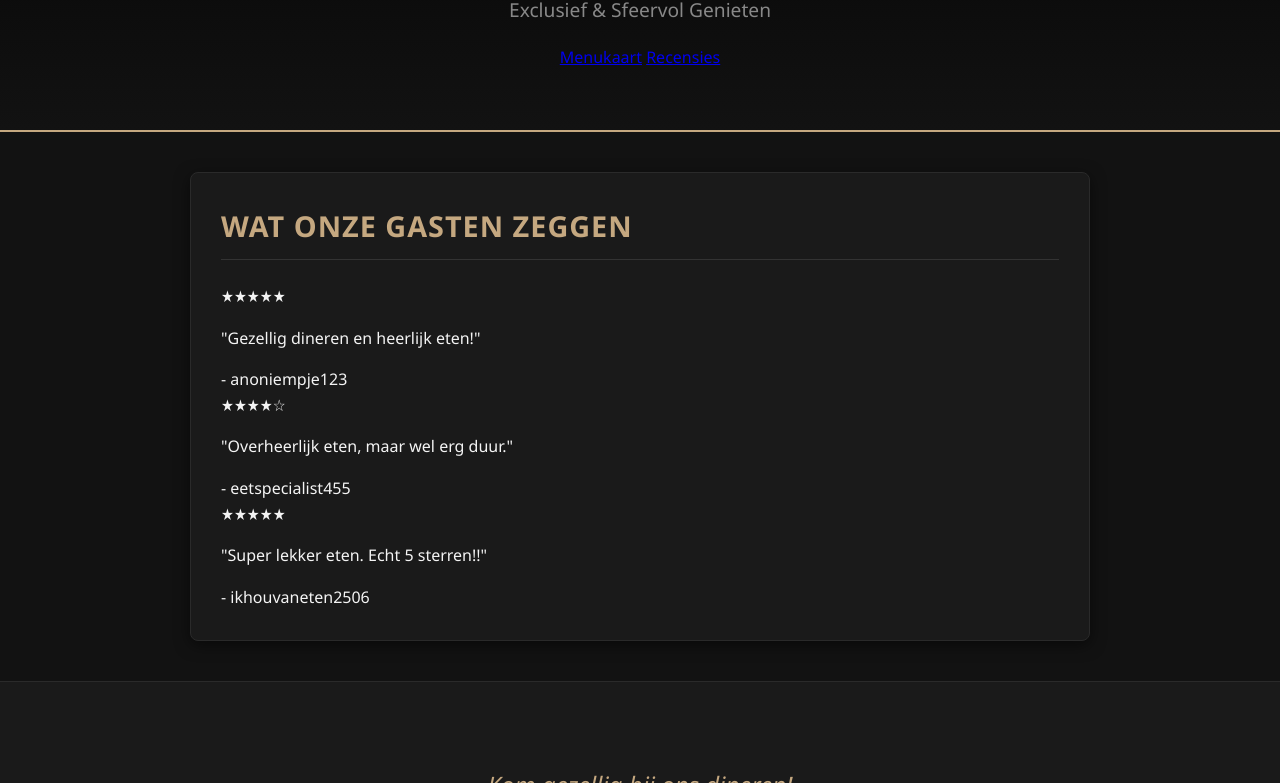
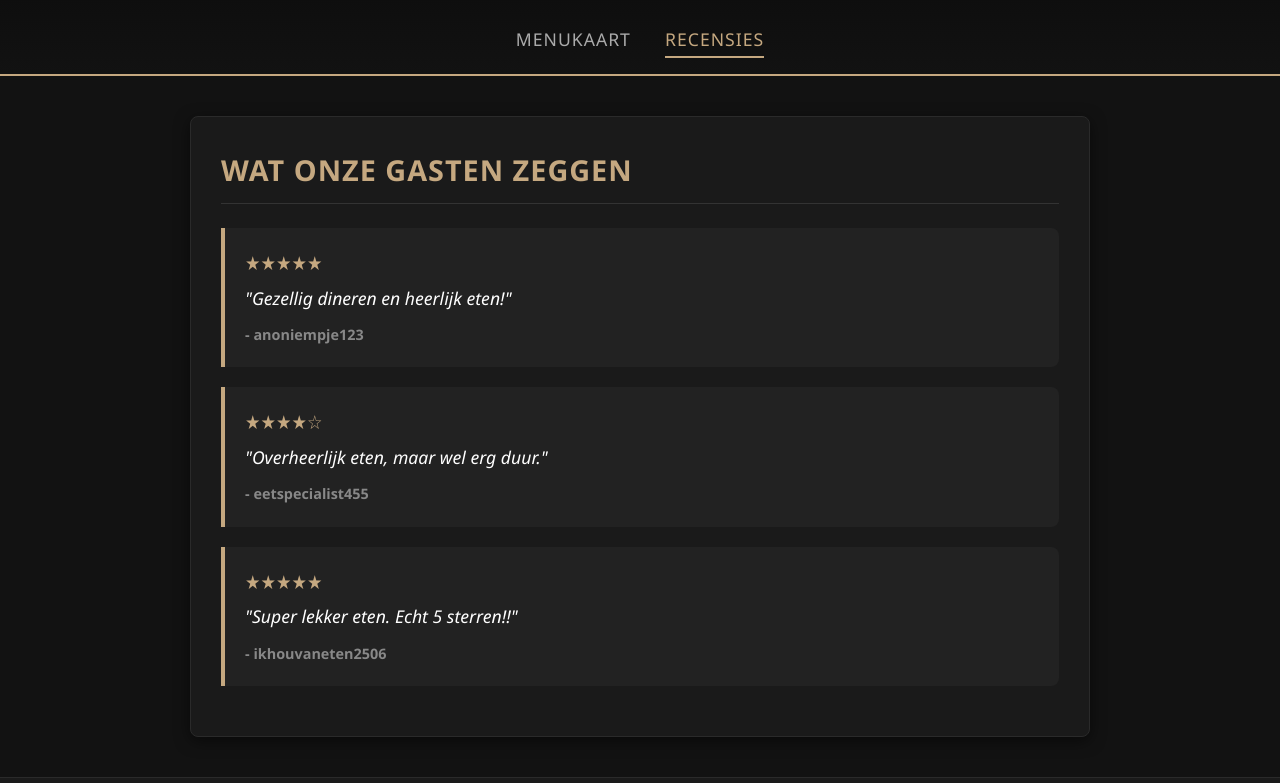
Before and after one commit to Pimmetjebakkkerrrrrr/Solavie, a plain HTML site: page recensies.html in a window 1280 px wide. Shown: the part 165-948 px from the top of the page. Drawn offline with Linux system fonts and the light colour scheme.

Commit message:
Update style.css

```diff
--- a/style.css
+++ b/style.css
@@ -1,8 +1,8 @@
 :root {
-    --primary: #c5a880; /* Luxe goud/beige kleur */
-    --dark: #121212;    /* Donkere achtergrond van de website */
-    --light: #f4f4f4;   /* Algemene lichte tekstkleur */
-    --grey: #1a1a1a;    /* Achtergrondkleur van de menukaarten */
+    --primary: #c5a880;
+    --dark: #121212;
+    --light: #f4f4f4;
+    --grey: #1a1a1a;
 }
 
 body {
@@ -16,7 +16,7 @@ body {
 
 header {
     text-align: center;
-    padding: 60px 20px;
+    padding: 40px 20px 20px 20px;
     background: linear-gradient(rgba(0,0,0,0.7), rgba(18,18,18,1));
     border-bottom: 2px solid var(--primary);
 }
@@ -33,6 +33,28 @@ header p {
     font-size: 1.2rem;
     color: #888;
     margin-top: 10px;
+    margin-bottom: 20px;
+}
+
+/* Navigatiebalk */
+.nav-menu {
+    margin-top: 15px;
+}
+
+.nav-menu a {
+    color: #aaa;
+    text-decoration: none;
+    margin: 0 15px;
+    font-size: 1.1rem;
+    text-transform: uppercase;
+    letter-spacing: 1px;
+    padding-bottom: 5px;
+    transition: color 0.3s ease, border-bottom 0.3s ease;
+}
+
+.nav-menu a:hover, .nav-menu a.active {
+    color: var(--primary);
+    border-bottom: 2px solid var(--primary);
 }
 
 .container {
@@ -106,6 +128,34 @@ header p {
     text-align: right;
 }
 
+/* Recensie Kaartjes */
+.review-card {
+    background-color: #222;
+    border-left: 4px solid var(--primary);
+    padding: 20px;
+    margin: 20px 0;
+    border-radius: 0 8px 8px 0;
+}
+
+.review-stars {
+    color: var(--primary);
+    font-size: 1.2rem;
+    margin-bottom: 5px;
+}
+
+.review-text {
+    font-size: 1.1rem;
+    color: #fff;
+    font-style: italic;
+    margin: 0 0 10px 0;
+}
+
+.review-author {
+    color: #888;
+    font-size: 0.9rem;
+    font-weight: bold;
+}
+
 footer {
     text-align: center;
     padding: 60px 20px;
@@ -138,7 +188,6 @@ footer p {
     transform: translateY(-2px);
 }
 
-/* Aanpassingen voor mobiele telefoons */
 @media (max-width: 600px) {
     header h1 { font-size: 2.5rem; }
     .menu-item { flex-direction: column; }
```
